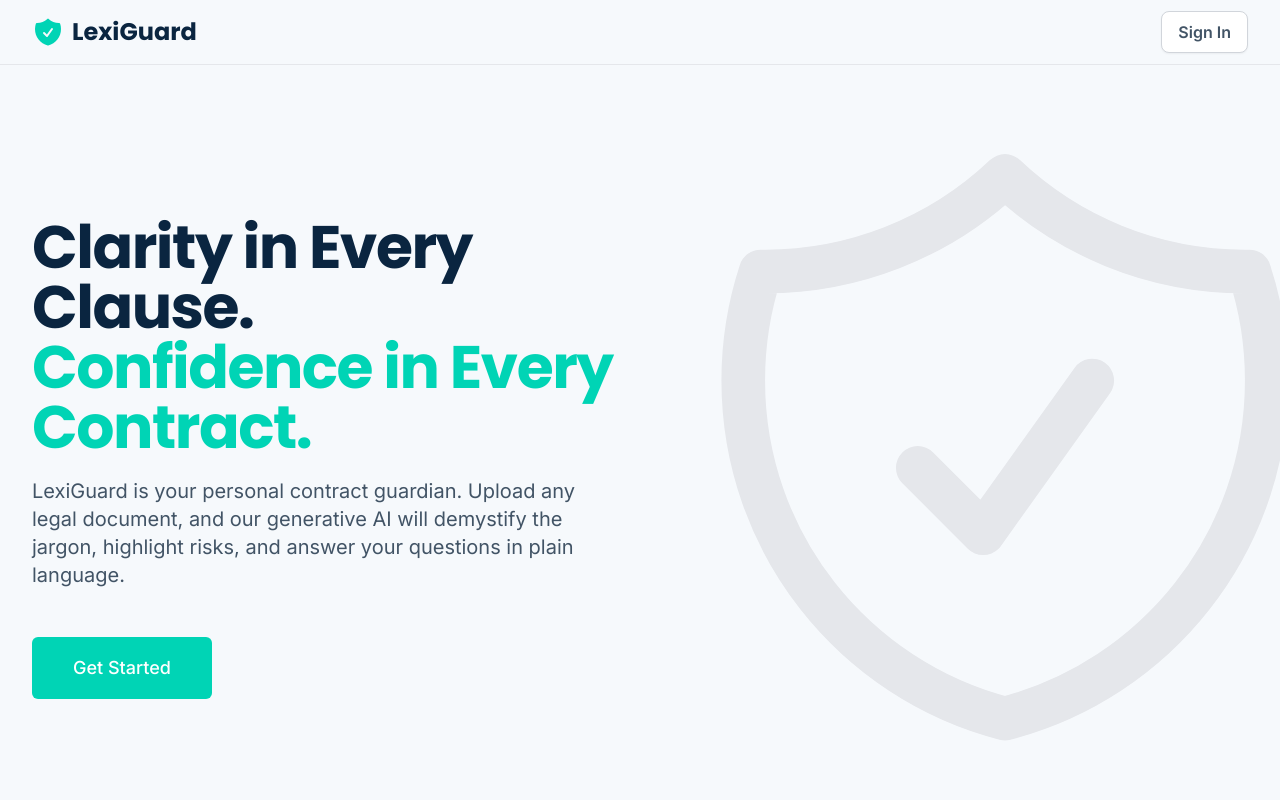
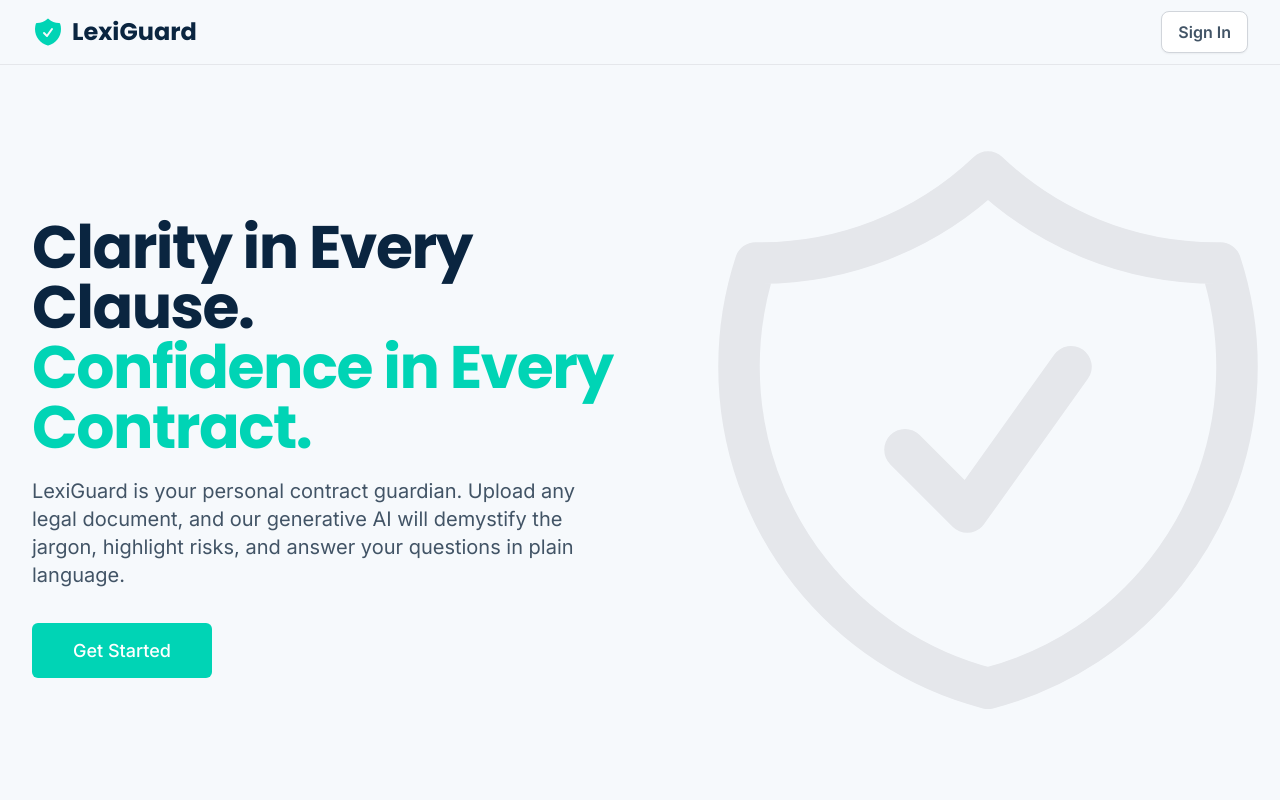
Before and after one commit to sumanthd032/LexiGuard, a React (Vite) app in the folder frontend/: page / in a window 1280 px wide. Shown: the top 800 px of the page. Built offline with nearby package versions, Linux system fonts and the light colour scheme; no server answers.

Commit message:
fix(landing page): replace button with link

```diff
--- a/frontend/src/pages/LandingPage.tsx
+++ b/frontend/src/pages/LandingPage.tsx
@@ -1,4 +1,5 @@
 import React from 'react';
+import { Link } from 'react-router-dom';
 import { ShieldCheckIcon, DocumentTextIcon, ChatBubbleLeftRightIcon, LanguageIcon } from '@heroicons/react/24/outline';
 import Header from '../components/Header';
 
@@ -38,16 +39,17 @@ const LandingPage: React.FC = () => {
                     LexiGuard is your personal contract guardian. Upload any legal document, and our generative AI will demystify the jargon, highlight risks, and answer your questions in plain language.
                   </p>
                   <div className="mt-10 sm:mt-12">
-                    {/* This button would link to your AuthPage or App */}
-                    <button className="px-8 py-3 border border-transparent text-base font-medium rounded-md text-white bg-brand-green hover:bg-opacity-90 md:py-4 md:text-lg md:px-10">
+                    <Link
+                      to="/auth"
+                      className="px-8 py-3 border border-transparent text-base font-medium rounded-md text-white bg-brand-green hover:bg-opacity-90 md:py-4 md:text-lg md:px-10"
+                    >
                       Get Started
-                    </button>
+                    </Link>
                   </div>
                 </div>
               </div>
               <div className="mt-12 -mb-16 sm:-mb-48 lg:m-0 lg:relative">
                 <div className="mx-auto max-w-md px-4 sm:max-w-2xl sm:px-6 lg:max-w-none lg:px-0">
-                  {/* You can add a decorative image here */}
                   <ShieldCheckIcon className="w-full lg:absolute lg:inset-y-0 lg:left-0 lg:h-full lg:w-auto lg:max-w-none text-gray-200" />
                 </div>
               </div>
```
